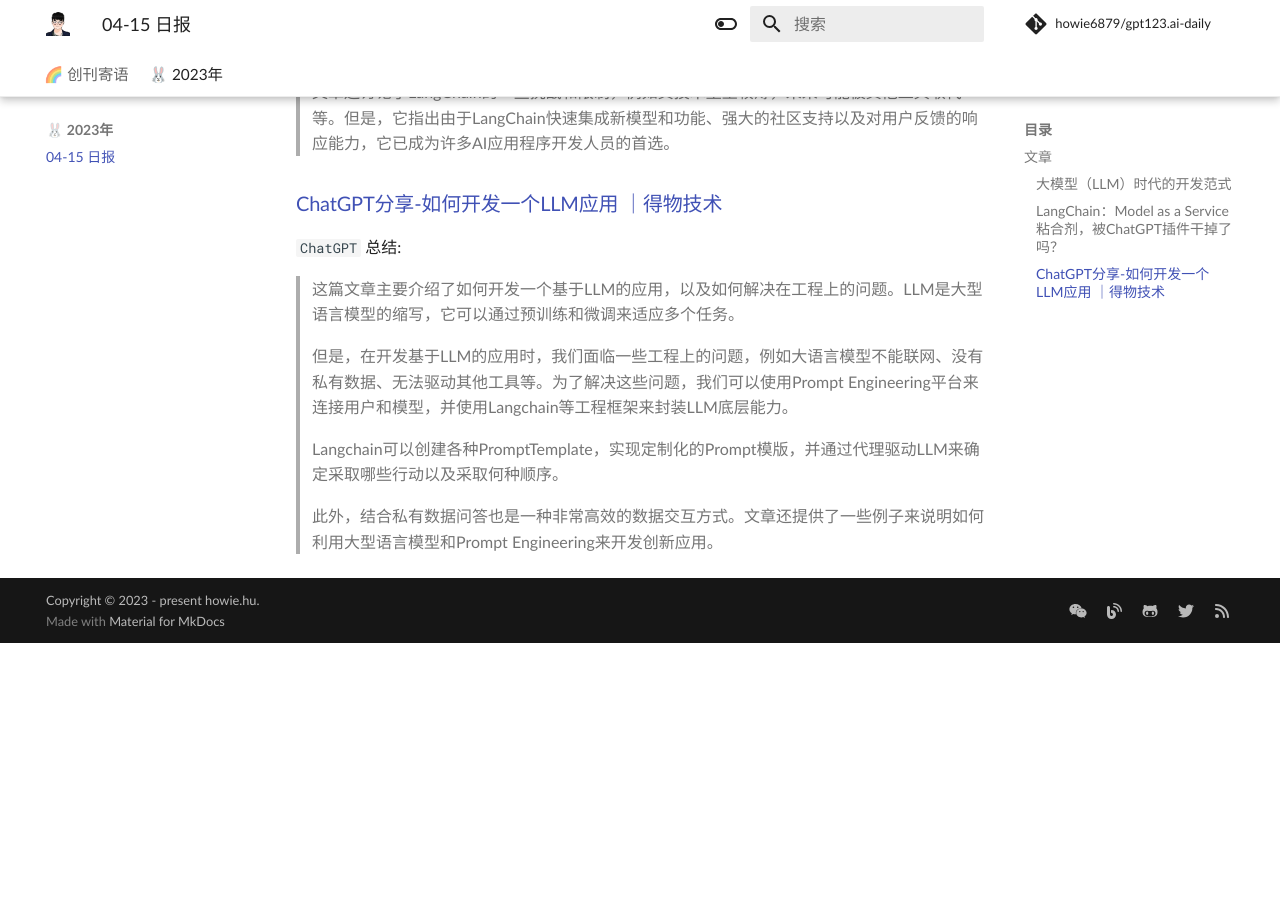
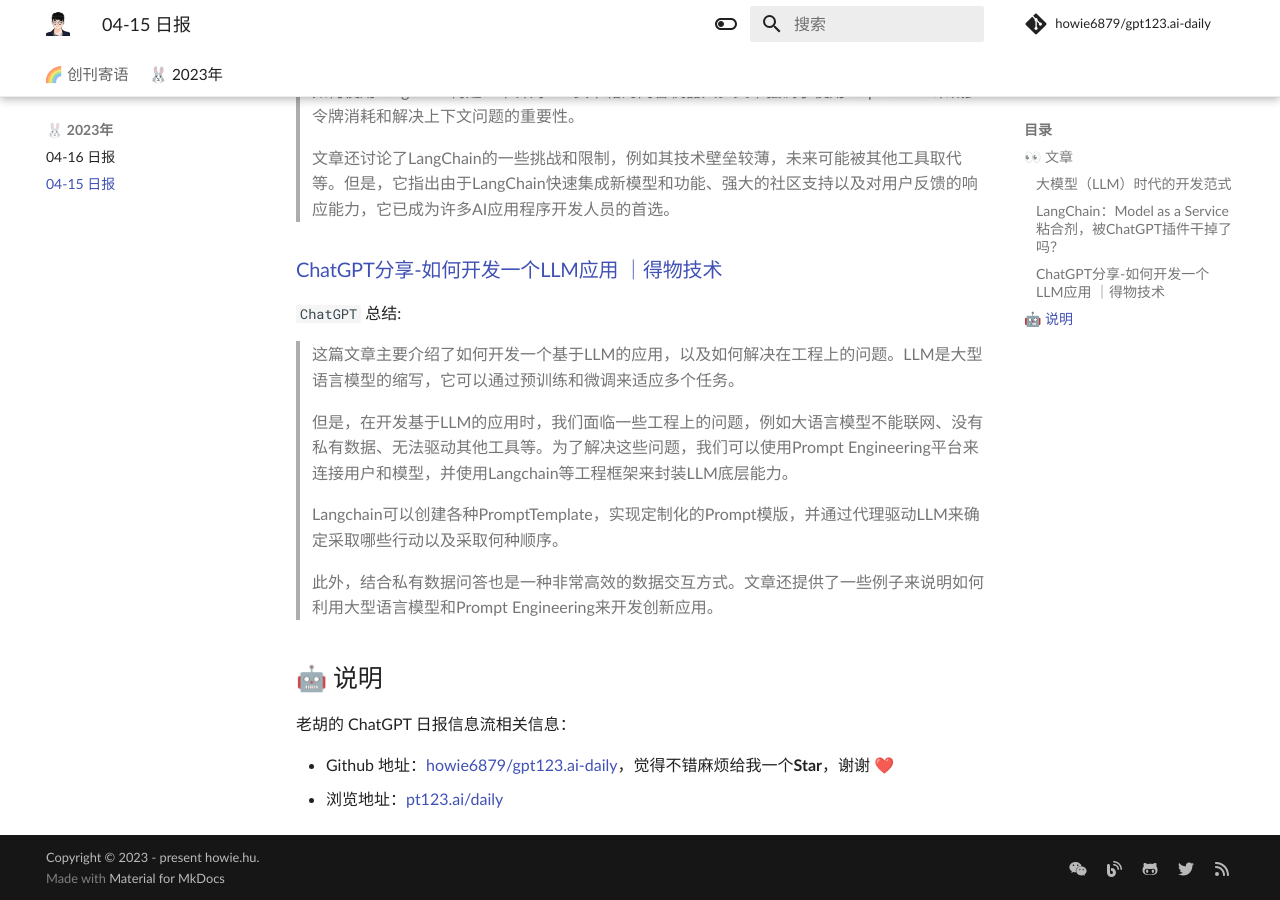
Before and after one commit to howie6879/gpt123.ai-daily, an MkDocs documentation site: the page built from docs/2023/04-15.md, in a window 1280 px wide and 900 px high, scrolled down 763 px. Built offline with MkDocs 1.6.1 and Material for MkDocs 9.7.7, drawn with Linux system fonts in a browser that asks for light colours; some web fonts are replaced; comment, search, counter and statistics services are not loaded; before the commit the page ends 1406 px from its top, so only the background shows below that; some of the changed text lies outside the part shown.

Commit message:
Add 04-16

```diff
--- a/docs/2023/04-15.md
+++ b/docs/2023/04-15.md
@@ -1,6 +1,8 @@
 # 老胡的 ChatGPT 日报信息流(04-15)
 
-## 文章
+> 老胡的 ChatGPT 日报信息流，记录我当天看到的有价值的信息，欢迎进[微信群](https://images-1252557999.file.myqcloud.com/uPic/ETIbMe.jpg)一起交流。
+
+## 👀 文章
 
 ### [大模型（LLM）时代的开发范式](https://mp.weixin.qq.com/s/U2iWxHINPs_kok4JyTXcNw)
 
@@ -32,3 +34,10 @@
 > Langchain可以创建各种PromptTemplate，实现定制化的Prompt模版，并通过代理驱动LLM来确定采取哪些行动以及采取何种顺序。
 >
 > 此外，结合私有数据问答也是一种非常高效的数据交互方式。文章还提供了一些例子来说明如何利用大型语言模型和Prompt Engineering来开发创新应用。
+
+## 🤖 说明
+
+老胡的 ChatGPT 日报信息流相关信息：
+
+- Github 地址：[howie6879/gpt123.ai-daily](https://github.com/howie6879/gpt123.ai-daily)，觉得不错麻烦给我一个**Star**，谢谢 ❤️
+- 浏览地址：[pt123.ai/daily](https://www.gpt123.ai/daily/)
--- a/mkdocs.yml
+++ b/mkdocs.yml
@@ -25,6 +25,7 @@
 - 🌈 创刊寄语:
   - 首页: ./index.md
 - 🐰 2023年:
+  - 04-16 日报: ./2023/04-16.md
   - 04-15 日报: ./2023/04-15.md
 plugins:
 - search:
```
Also changed, not shown: README.md (+3 -1 lines), docs/2023/04-16.md (added, +70 -0 lines), main.py (+40 -0 lines).
